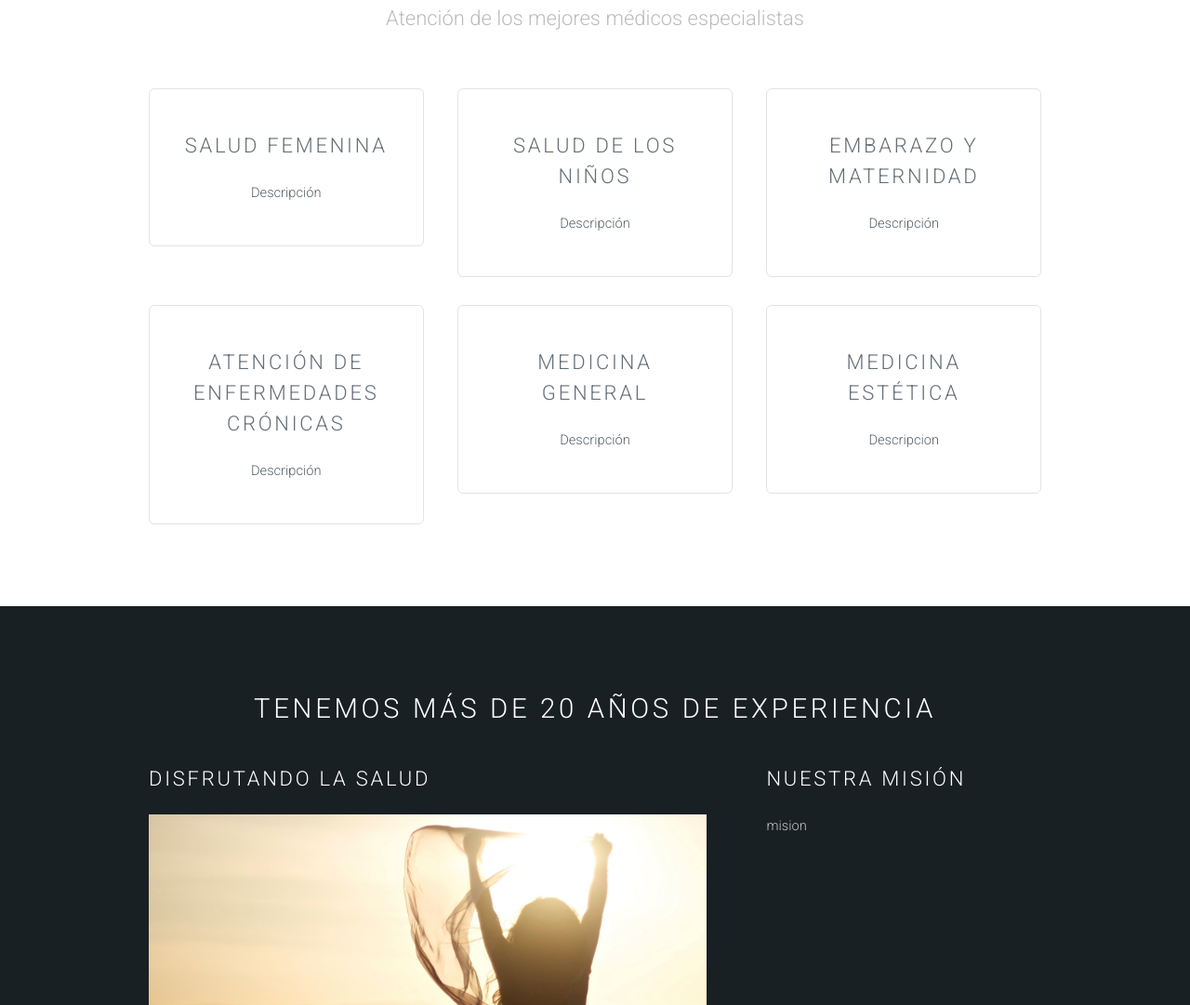
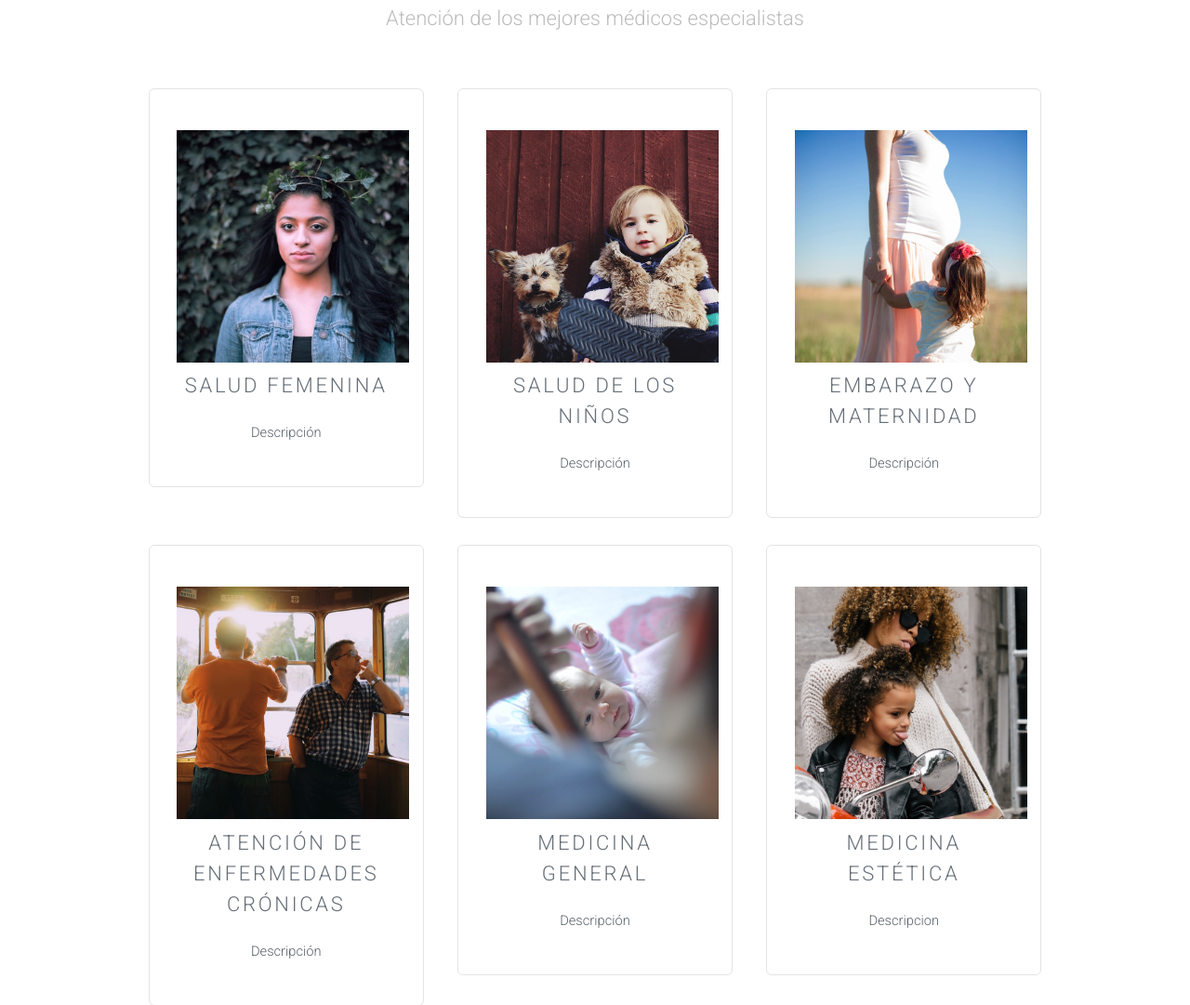
Before and after one commit to clingolgi/clingolgi.github.io, a plain HTML site: page index.html in a window 1280 px wide. Shown: the part 725-1806 px from the top of the page at 93% size. Drawn offline with Linux system fonts and the light colour scheme; some packages are replaced by stand-ins of ours.

Commit message:
Added Pictures

```diff
--- a/index.html
+++ b/index.html
@@ -46,6 +46,7 @@
 			<div class="row">
 				<div class="4u">
 					<section class="special box">
+						<img src="images/lady.jpg" alt="Salud Femenina" width="250px" height="250px">
 						<h2>Salud Femenina</h2>
 						<p> Descripción </p>
 
@@ -54,6 +55,7 @@
 				</div>
 				<div class="4u">
 					<section class="special box">
+						<img src="images/kid.jpg" alt="Salud de los Niños" width="250px" height="250px">
 						<h2>Salud de los Niños</h2>
 						<p> Descripción </p>
 
@@ -62,6 +64,7 @@
 				</div>
 				<div class="4u">
 					<section class="special box">
+						<img src="images/mom.jpg" alt="Maternidad" width="250px" height="250px">
 						<h2>Embarazo y maternidad</h2>
 						<p> Descripción </p>
 
@@ -75,6 +78,7 @@
 			<div class="row">
 				<div class="4u">
 					<section class="special box">
+						<img src="images/oldermen.jpg" alt="Enfermedaes Crónicas" width="250px" height="250px">
 						<h2>Atención de enfermedades crónicas</h2>
 						<p>Descripción</p>
 					</section>
@@ -82,6 +86,7 @@
 				</div>
 				<div class="4u">
 					<section class="special box">
+						<img src="images/people.jpg" alt="Medicina General" width="250px" height="250px">
 						<h2>Medicina General</h2>
 						<p>Descripción</p>
 					</section>
@@ -89,6 +94,7 @@
 				</div>
 				<div class="4u">
 					<section class="special box">
+						<img src="images/baes.jpg" alt="Medicina Estética" width="250px" height="250px">
 						<h2>Medicina Estética</h2>
 						<p>Descripcion</p>
 					</section>
```
Also changed, not shown: images/baes.jpg (added), images/kid.jpg (added), images/lady.jpg (added), images/mom.jpg (added), images/oldermen.jpg (added), images/people.jpg (added).
